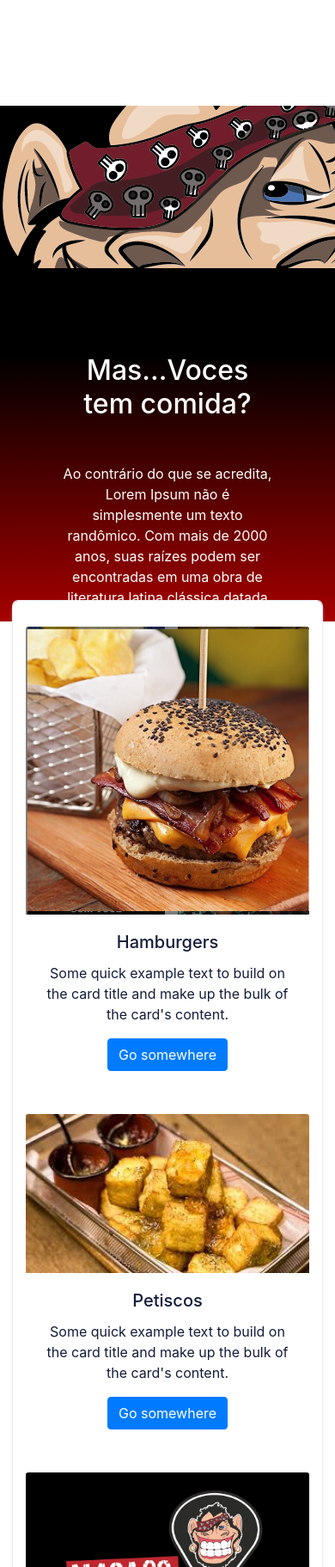
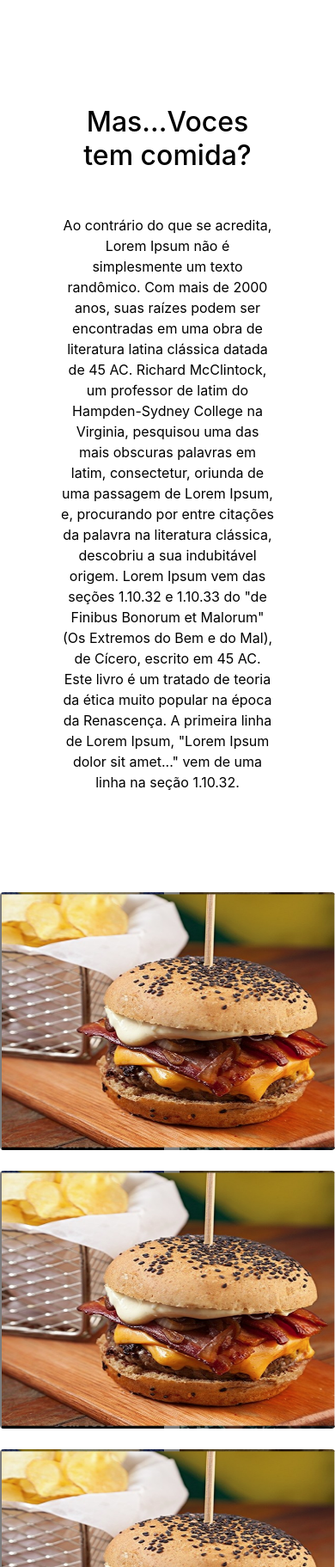
Before and after one commit to Felipebetini/macacoCaolho, a plain HTML site: page index.html in a window 390 px wide. Shown: the part 3180-5003 px from the top of the page at 86% size. Drawn offline with nearby package versions, Linux system fonts and the light colour scheme; a web font is replaced by a local one.

Commit message:
2 tentativa

```diff
--- a/css/style.css
+++ b/css/style.css
@@ -59,6 +59,7 @@
 
 #divh2 {
     margin-bottom: 50px;
+    text-align: center;
 }
 
 #imgInfos {
@@ -107,3 +108,57 @@
 #columns {
     text-align: center;
 }
+
+#divCardapio {
+    color: black;
+    text-align: center;
+    margin-left: auto;
+    margin-right: auto;
+}
+
+#colCardapio {
+    margin-left: auto;
+    margin-right: auto;
+}
+
+#divCardapio {
+    text-align: center;
+    margin-top: 100px;
+    position: relative;
+}
+
+.image-container {
+    position: relative;
+}
+
+.image-container .after {
+    position: absolute;
+    top: 0;
+    left: 0;
+    width: 100%;
+    height: 100%;
+    display: none;
+    color: #FFF;
+}
+
+.image-container:hover .after {
+    display: block;
+    background: rgba(0, 0, 0, .6);
+}
+
+.zoomCardapio {
+    overflow: hidden;
+}
+
+.zoomCardapio img {
+    max-width: 100%;
+    -moz-transition: all 0.3s;
+    -webkit-transition: all 0.3s;
+    transition: all 0.3s;
+}
+
+.zoomCardapio:hover img {
+    -moz-transform: scale(1.1);
+    -webkit-transform: scale(1.1);
+    transform: scale(1.1);
+}
--- a/index.html
+++ b/index.html
@@ -122,16 +122,14 @@
 
 
 
-    <div class="container-sm" id="divImg1">
-        <img class="wow fadeIn" src="img/macaco-caolho-mascote 2.png">
 
 
-
+    <div class="container-sm" id="divCardapio">
         <div class="row">
 
-            <div class="col-8" id="rowPresentation">
+            <div class="col-8" id="colCardapio">
                 <div class="container-sm" id="divh2">
-                    <h2 id="hPresentation">Mas...Voces tem comida?</h2>
+                    <h2>Mas...Voces tem comida?</h2>
                 </div>
                 <p>Ao contrário do que se acredita, Lorem Ipsum não é simplesmente um texto randômico. Com mais de 2000 anos, suas raízes podem ser encontradas em uma obra de literatura latina clássica datada de 45 AC. Richard McClintock, um professor de
                     latim do Hampden-Sydney College na Virginia, pesquisou uma das mais obscuras palavras em latim, consectetur, oriunda de uma passagem de Lorem Ipsum, e, procurando por entre citações da palavra na literatura clássica, descobriu a sua
@@ -139,64 +137,91 @@
                     A primeira linha de Lorem Ipsum, "Lorem Ipsum dolor sit amet..." vem de uma linha na seção 1.10.32.</p>
             </div>
         </div>
+    </div>
 
-    </div>
-    <div class="container-fluid" style="margin-bottom: 200px; margin-top: 200px;">
-        <div class="container" id="columNarrow">
-            <div class="box" id="column">
-                <div class="content">
-                    <div class="row" id="row">
-                        <div class="col-sm-4" id="columns">
+    <div class="container-sm" id="divCardapio">
+        <div class="row">
 
-                            <div class="zoom">
-                                <img id="imgInfos" src="img/hamburguer.png" class="card-img-top" data-toggle="tooltip" data-placement="top" title="Clique aqui para saber mais">
-                            </div>
-                            <div class="card-body">
-                                <h5 class="card-title">Hamburgers</h5>
-                                <p class="card-text">Some quick example text to build on the card title and make up the bulk of the card's content.</p>
-                                <a href="#" class="btn btn-primary">Go somewhere</a>
-                            </div>
 
-                        </div>
+
+            <div class="col-sm-4">
+                <div class="zoomCardapio">
+                    <figure class="figure">
+                        <div class="image-container">
+                            <img src="img/hamburguer.png" class="figure-img img-fluid rounded" style="width: 400px; height: 300px;">
+                            <div class="after">This is some content</div>
+                    </figure>
+                    </div>
+                </div>
 
 
 
 
-                        <div class="col-sm-4" id="columns">
-
-                            <div class="zoom">
-                                <a href="#"> <img id="imgInfos" src="img/petisco.jpeg" class="card-img-top" data-toggle="tooltip" data-placement="top" title="Clique aqui para saber mais">
-                                </a>
-                            </div>
-                            <div class="card-body">
-                                <h5 class="card-title">Petiscos</h5>
-                                <p class="card-text">Some quick example text to build on the card title and make up the bulk of the card's content.</p>
-                                <a href="#" class="btn btn-primary">Go somewhere</a>
-                            </div>
-
-                        </div>
 
 
 
-                        <div class="col-sm-4" id="columns">
+                <div class="col-sm-4">
+                    <div class="zoomCardapio">
+                        <figure class="figure">
+                            <div class="image-container">
+                                <img src="img/hamburguer.png" class="figure-img img-fluid rounded" style="width: 400px; height: 300px;">
+                                <div class="after">This is some content</div>
+                        </figure>
+                        </div>
+                    </div>
 
-                            <div class="zoom">
-                                <img id="imgInfos" src="img/macacoCaolho.png" class="card-img-top" data-toggle="tooltip" data-placement="top" title="Clique aqui para saber mais">
+
+
+
+
+
+                    <div class="col-sm-4">
+                        <div class="zoomCardapio">
+                            <figure class="figure">
+                                <div class="image-container">
+                                    <img src="img/hamburguer.png" class="figure-img img-fluid rounded" style="width: 400px; height: 300px;">
+                                    <div class="after">This is some content</div>
+                            </figure>
                             </div>
-                            <div class="card-body">
-                                <h5 class="card-title">Pra galera</h5>
-                                <p class="card-text">Some quick example text to build on the card title and make up the bulk of the card's content.</p>
-                                <a href="#" class="btn btn-primary">Go somewhere</a>
-                            </div>
+                        </div>
+                    </div>
+                </div>
 
-                        </div>
 
-                    </div>
+                <!--<div class="container-sm" id="divCardapio">
+        <div class="row">
+            <div class="col-sm-4">
+                <div class="zoom">
+                    <figure class="figure">
+                        <div class="image-container">
+                        <img src="img/hamburguer.png" class="figure-img img-fluid rounded" style="width: 400px; height: 300px;">
+                        <div class="after">This is some content</div>
+                    </figure>
+                </div>
+            </div>
+
+            <div class="col-sm-4">
+                <div class="zoom">
+                    <figure class="figure">
+                        <img src="img/hamburguer.png" class="figure-img img-fluid rounded" style="width: 400px; height: 300px;">
+                        <div class="after">This is some content</div>
+                    </figure>
+                </div>
+            </div>
+
+            <div class="col-sm-4">
+                <div class="zoom">
+                    <figure class="figure">
+                        <img src="img/hamburguer.png" class="figure-img img-fluid rounded" style="width: 400px; height: 300px;">
+                        <div class="after">This is some content</div>
+                    </figure>
                 </div>
             </div>
         </div>
     </div>
 
+
+-->
 </body>
 
 </html>
```
Also changed, not shown: js/main.js (added).
